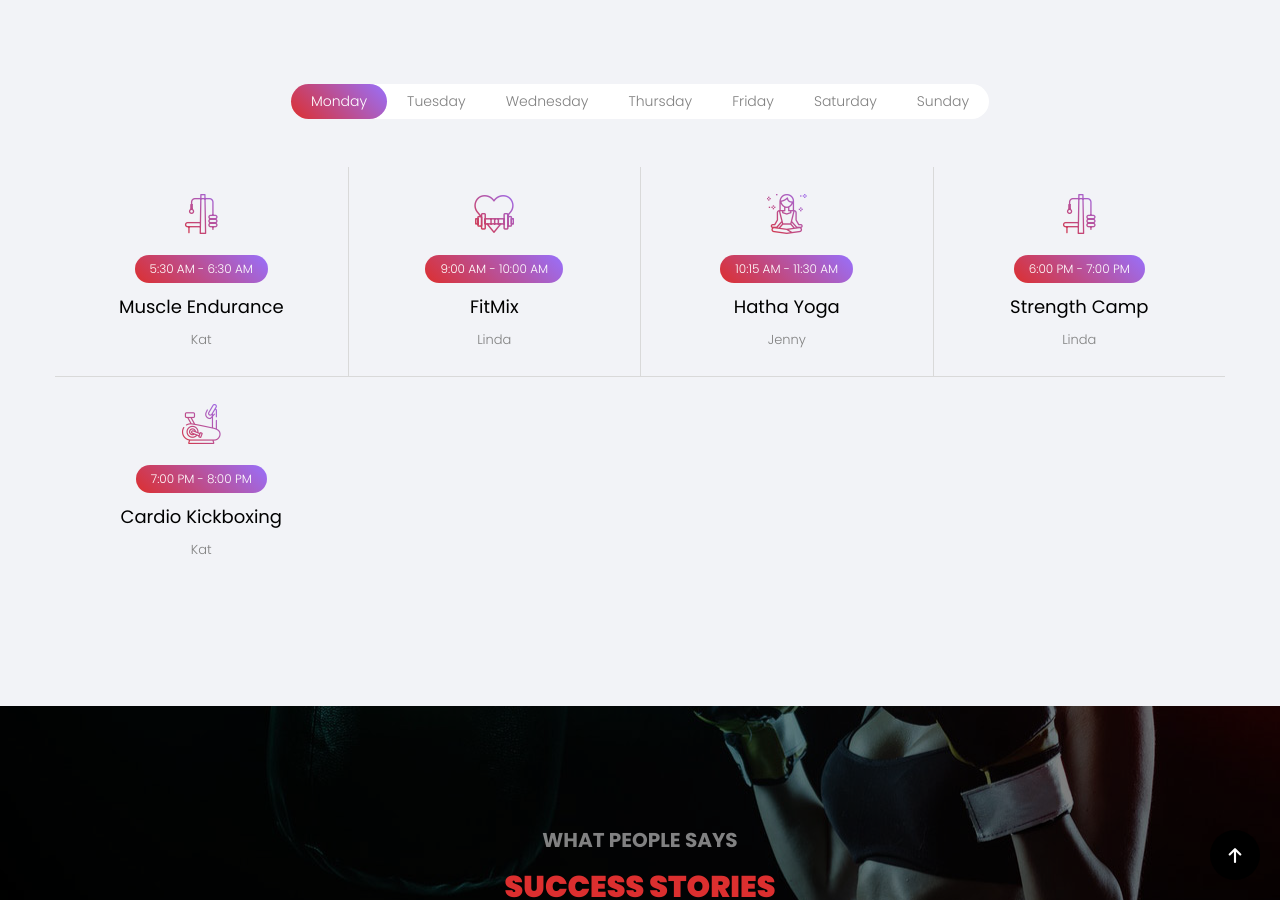
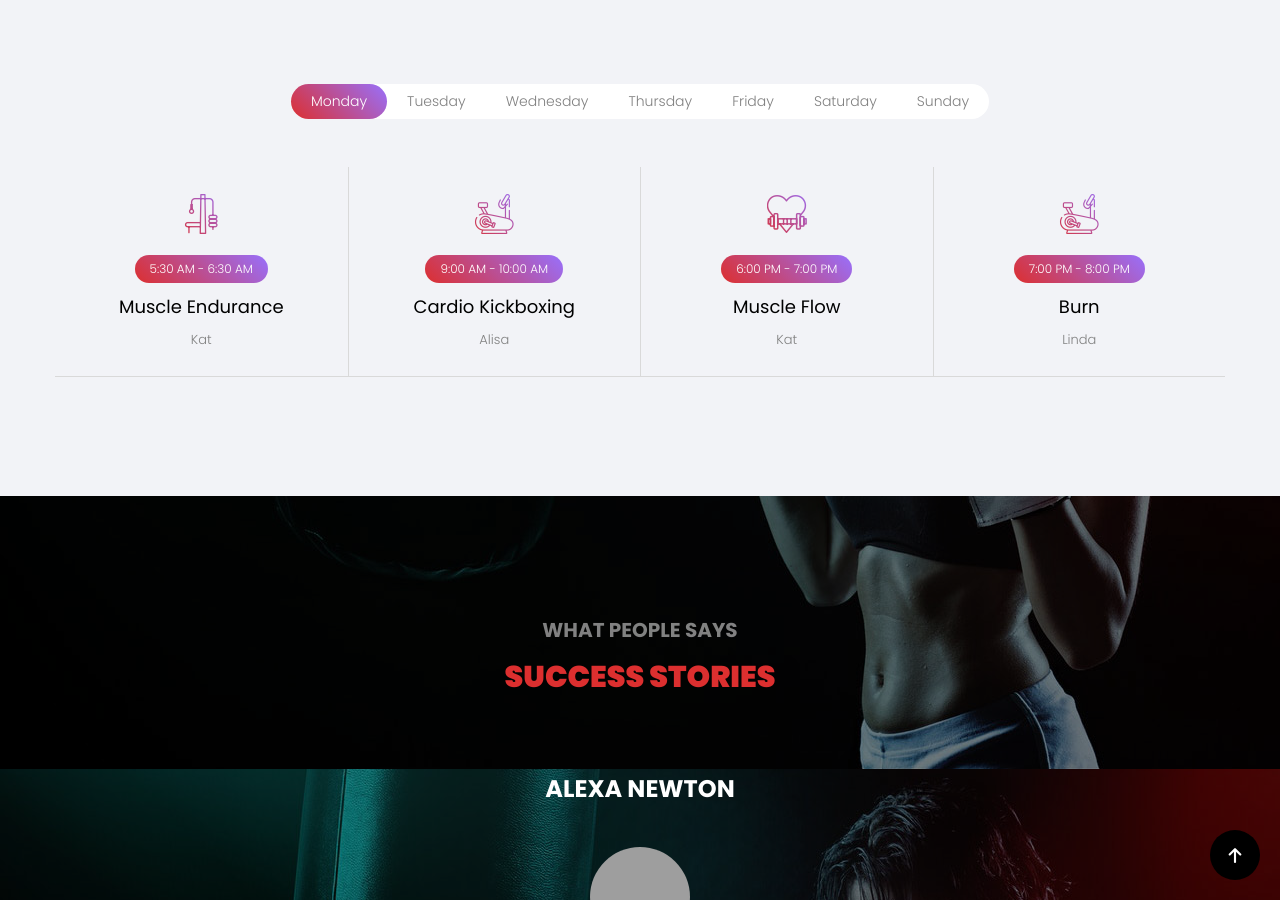
Before and after one commit to ResultsNow/resultsnow.github.io, a Jekyll site: the page built from index.html, in a window 1280 px wide and 900 px high, scrolled down 1580 px. Built offline with Jekyll 4.4.1, drawn with Linux system fonts in a browser that asks for light colours; some web fonts are replaced; grey boxes are pictures that could not be loaded.

Commit message:
Update schedule.yml

```diff
--- a/_data/schedule.yml
+++ b/_data/schedule.yml
@@ -7,52 +7,46 @@ monday:
   icon: weightlifting
 
 - time: 9:00 AM - 10:00 AM
-  program: FitMix
-  trainer: Linda
+  program: Cardio Kickboxing
+  trainer: Alisa
+  type: Cardio
+  icon: gym
+
+- time: 6:00 PM - 7:00 PM
+  program: Muscle Flow
+  trainer: Kat
   type: Mix
   icon: exercise-2
 
-- time: 10:15 AM - 11:30 AM
-  program: Hatha Yoga
-  trainer: Jenny
-  type: Yoga
-  icon: meditation
-
-- time: 6:00 PM - 7:00 PM
-  program: Strength Camp
+- time: 7:00 PM - 8:00 PM
+  program: Burn
   trainer: Linda
-  type: Strength
-  icon: weightlifting
-
-- time: 7:00 PM - 8:00 PM
-  program: Cardio Kickboxing
-  trainer: Kat
   type: Cardio
   icon: gym
 
 tuesday:
 
 - time: 5:30 AM - 6:30 AM
-  program: Burn Bootcamp
+  program: Endurance Running
+  trainer: Kat
+  type: Cardio
+  icon: gym
+
+- time: 8:00 AM - 9:00 AM
+  program:  Cardio Blast
+  trainer: Alisa
+  type: Cardio
+  icon: gym
+
+- time: 5:30 PM - 6:30 PM
+  program: Cardio Core
   trainer: Linda
   type: Cardio
   icon: gym
 
-- time: 9:00 AM - 10:00 AM
-  program:  Cardio Blast
-  trainer: Kyle
-  type: Cardio
-  icon: gym
-
-- time: 5:30 PM - 6:30 PM
-  program: Bootcamp
-  trainer: Linda
-  type: Mix
-  icon: exercise-2
-
 - time: 6:30 PM - 7:30 PM
-  program: Hatha Yoga
-  trainer: Jenny
+  program: Stretch
+  trainer: Kat
   type: Yoga
   icon: meditation
 
@@ -60,25 +54,25 @@ wednesday:
 
 - time: 5:30 AM - 6:30 AM
   program: Bootcamp
-  trainer: Kyle
+  trainer: Linda
   type: Mix
   icon: exercise-2
 
 - time: 9:00 AM - 10:00 AM
-  program: Barre
+  program: Speed & Agility
+  trainer: Linda
+  type: Cardio
+  icon: gym
+
+- time: 6:00 PM - 7:00 PM
+  program: Muscle Quake
   trainer: Kat
   type: Strength
   icon: weightlifting
 
-- time: 6:00 PM - 7:00 PM
-  program: Beats
-  trainer: Kyle
-  type: Mix
-  icon: exercise-2
-
 - time: 7:00 PM - 8:00 PM
-  program: Burn Bootcamp
-  trainer: Linda
+  program: Cardio Kickboxing
+  trainer: Melissa
   type: Cardio
   icon: gym
 
@@ -86,21 +80,21 @@ thursday:
 
 - time: 5:30 AM - 6:30 AM
   program: Speed & Agility
-  trainer: Katie
+  trainer: Kat
   type: Cardio
   icon: gym
 
-- time: 9:00 AM - 10:00 AM
-  program: Burn Bootcamp
-  trainer: Linda
-  type: Cardio
-  icon: gym
-
-- time: 5:30 PM - 6:30 PM
-  program: FitMix
+- time: 8:00 AM - 9:00 AM
+  program: Bootcamp
   trainer: Linda
   type: Mix
   icon: exercise-2
+
+- time: 5:30 PM - 6:30 PM
+  program: Strength Camp
+  trainer: Kat
+  type: Strength
+  icon: weightlifting
 
 - time: 6:30 PM - 7:30 PM
   program: Slow Vinyasa Flow Yoga
@@ -112,21 +106,15 @@ friday:
 
 - time: 5:30 AM - 6:30 AM
   program: Strength Camp
-  trainer: Kyle
+  trainer: Alisa
   type: Strength
   icon: weightlifting
 
 - time: 9:00 AM - 10:00 AM
-  program: KettleBell & More
+  program: Step
   trainer: Linda
-  type: Strength
-  icon: weightlifting
-
-- time: 10:15 AM - 11:30 AM
-  program: Hatha Yoga
-  trainer: Jenny
-  type: Yoga
-  icon: meditation
+  type: Cardio
+  icon: gym
 
 saturday:
 
@@ -137,15 +125,15 @@ saturday:
   icon: exercise-2
 
 - time: 9:15 AM - 10:30 AM
-  program: Ashtanga Yoga
-  trainer: Stephanie
+  program: Vinyasa Yoga
+  trainer: Kat
   type: Yoga
   icon: meditation
 
 sunday:
 
 - time: 9:00 AM - 10:00 AM
-  program: Cardio Core
+  program: Step
   trainer: Linda
   type: Cardio
   icon: gym
```
